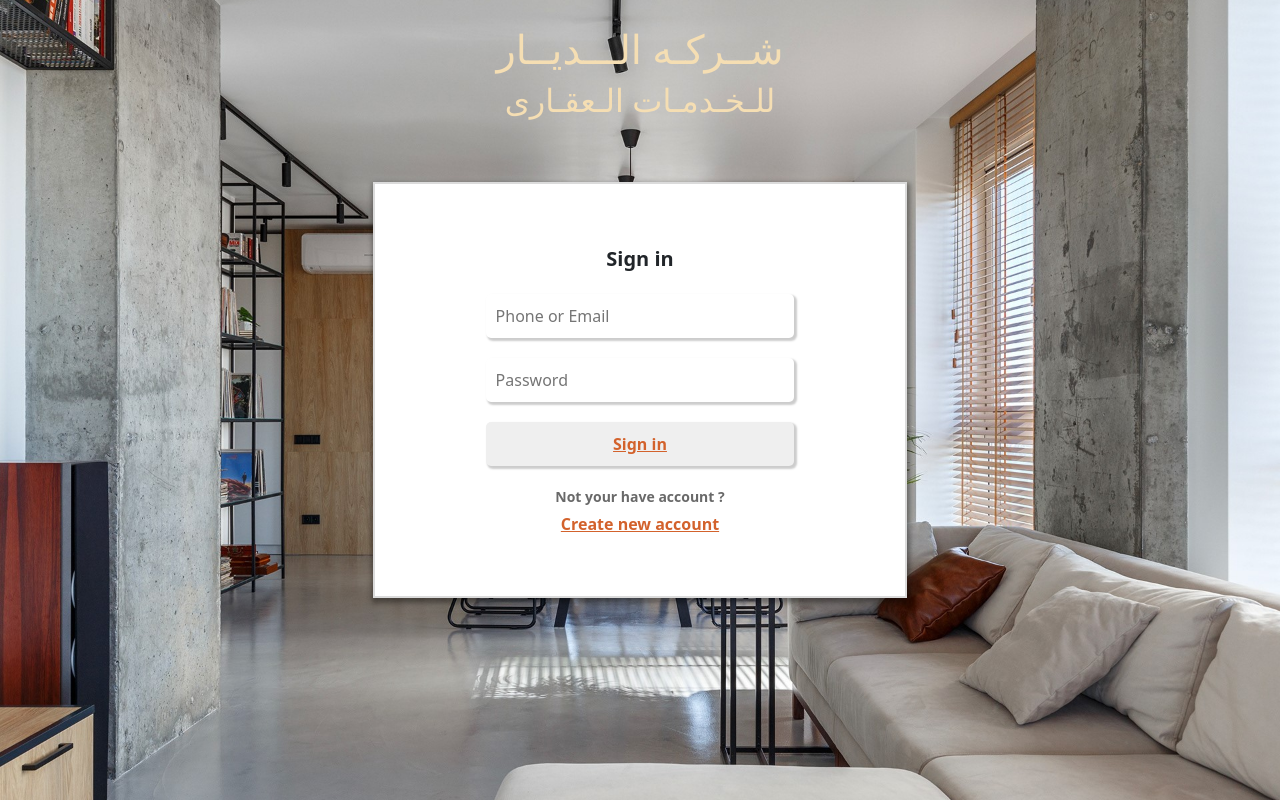
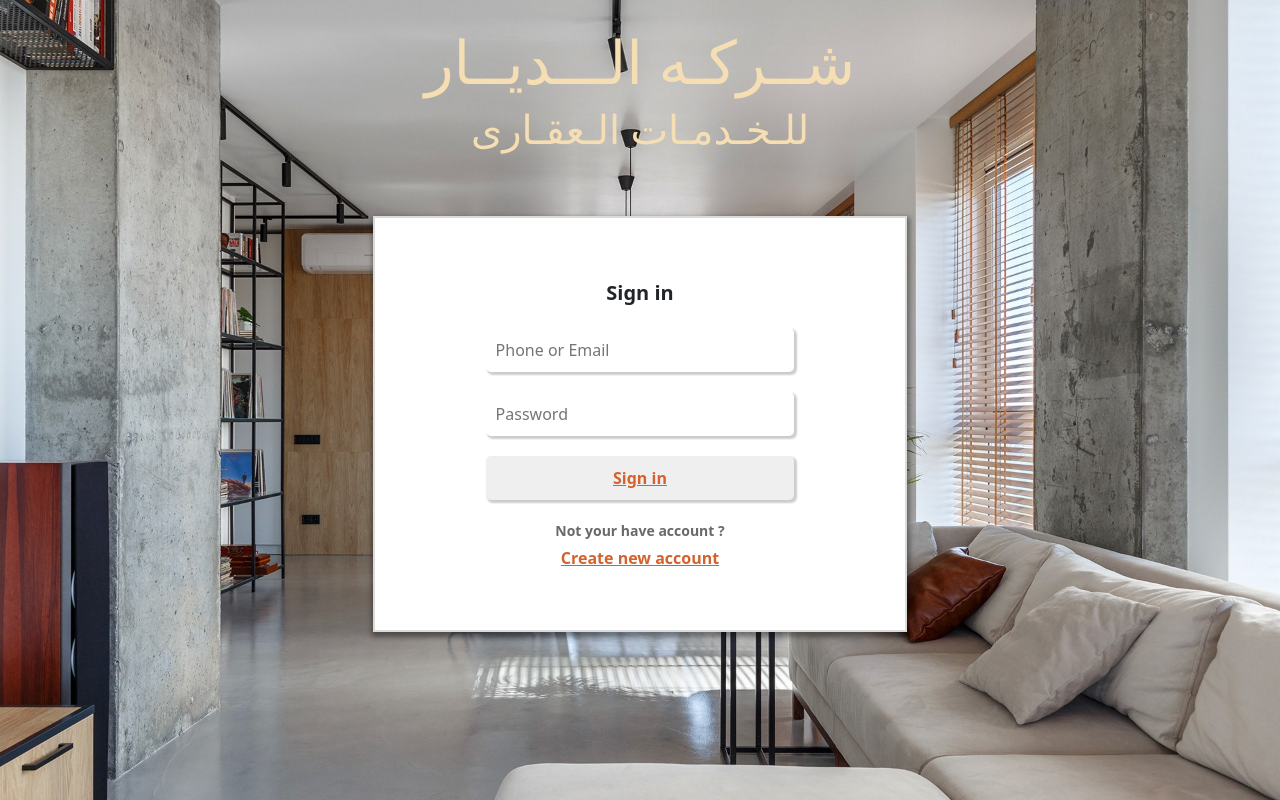
Before and after one commit to AbdoOMohammed/Sales, a plain HTML site: page index.html in a window 1280 px wide. Drawn offline with Linux system fonts and the light colour scheme.

Commit message:
Update Alnour.css

```diff
--- a/Alnour.css
+++ b/Alnour.css
@@ -26,10 +26,10 @@ body{
     padding: 5px;
 }
 h1{
-    font-size: 50px;
+    font-size: 60px !important;
 }
 h2{
-    font-size: 30px;
+    font-size: 40px !important;
 }
 /*-------Sign in---------*/
 .form_sign{
```
